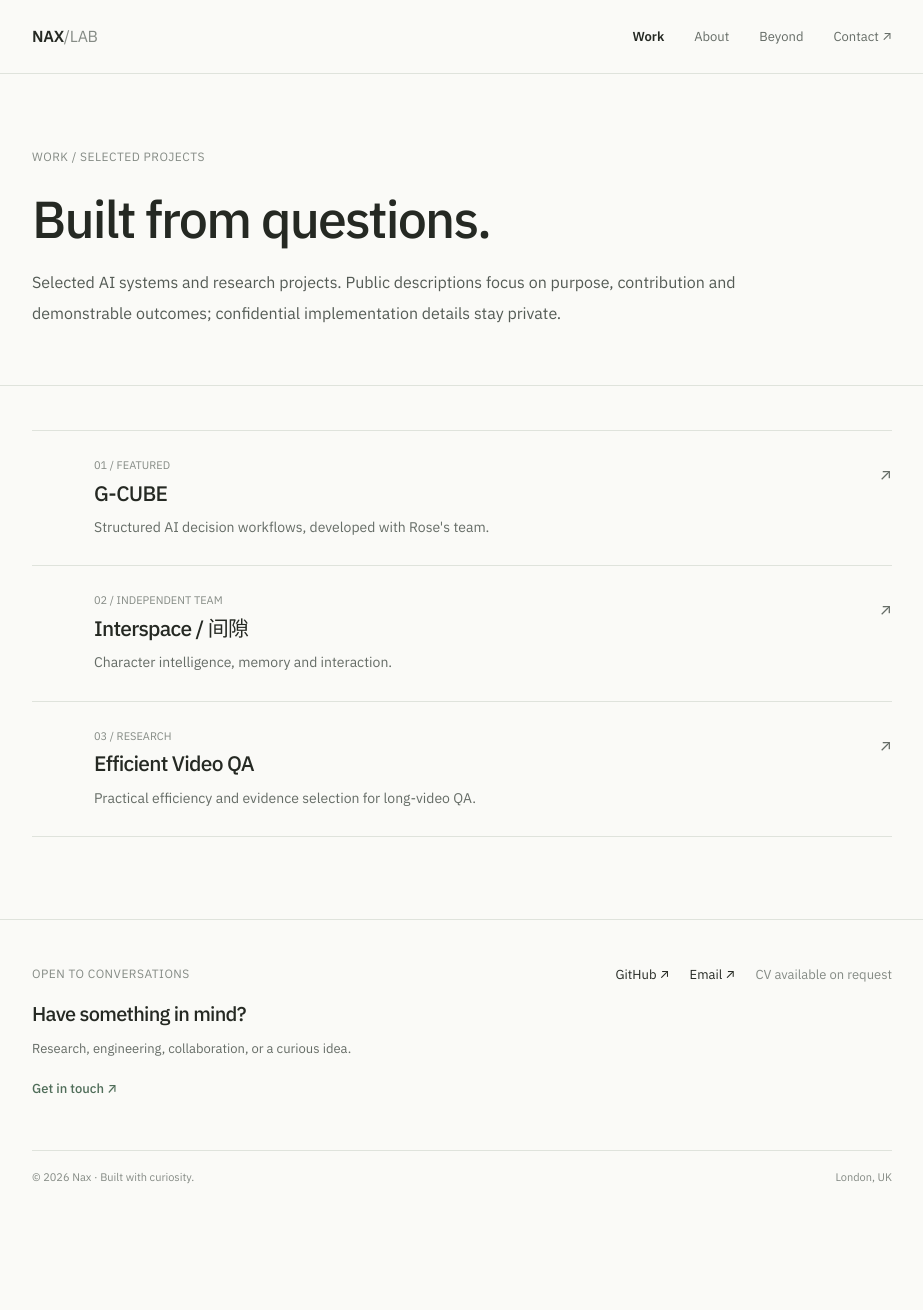
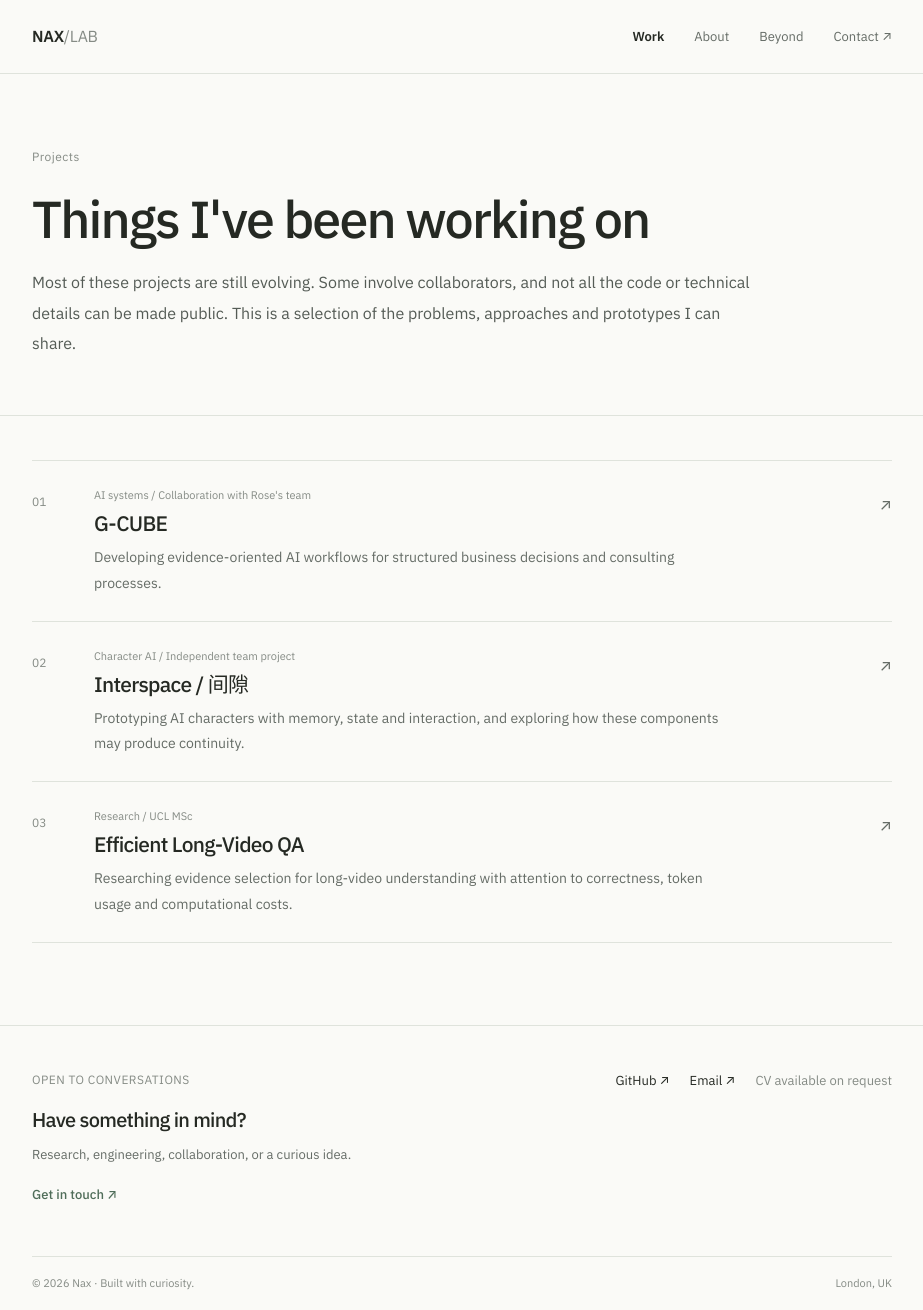
Before and after one commit to naxgotomakeit/naxgotomakeit.github.io, a Jekyll site: the page built from projects.html, in a window 1280 px wide. Shown: the whole page, without its empty margins (178-1101 px from the left). Built offline with Jekyll 4.4.1, drawn with Linux system fonts in a browser that asks for light colours; before the commit the page ends 1204 px from its top, so only the background shows below that.

Commit message:
feat: simplify work into text-led project index

```diff
--- a/projects.html
+++ b/projects.html
@@ -4,8 +4,9 @@ title: Work
 section: work
 permalink: /work/
 ---
-<section class="page wrap"><p class="kicker">WORK / SELECTED PROJECTS</p><h1>Built from <em>questions.</em></h1><p class="lead">Selected AI systems and research projects. Public descriptions focus on purpose, contribution and demonstrable outcomes; confidential implementation details stay private.</p></section>
+<section class="page wrap"><p class="kicker">Projects</p><h1>Things I've been working on</h1><p class="lead">Most of these projects are still evolving. Some involve collaborators, and not all the code or technical details can be made public. This is a selection of the problems, approaches and prototypes I can share.</p></section>
 <section class="section"><div class="wrap cards">
-<a class="project-card featured" href="{{ '/work/g-cube/' | relative_url }}"><div class="visual gcube"><div class="nodes"><b>Evidence</b><b>G-CUBE</b><b>Decisions</b></div></div><div class="card-copy"><span class="label">01 / FEATURED</span><h3>G-CUBE</h3><p>Structured AI decision workflows, developed with Rose's team.</p><div class="card-foot"><span>AI systems development</span><span>View ↗</span></div></div></a>
-<a class="project-card" href="{{ '/work/interspace/' | relative_url }}"><div class="visual interspace"><span class="planet"></span></div><div class="card-copy"><span class="label">02 / INDEPENDENT TEAM</span><h3>Interspace / 间隙</h3><p>Character intelligence, memory and interaction.</p><div class="card-foot"><span>Collaborative project</span><span>View ↗</span></div></div></a>
-<a class="project-card" href="{{ '/work/video-qa/' | relative_url }}"><div class="visual video"><span class="film"><i></i><i></i><i></i></span></div><div class="card-copy"><span class="label">03 / RESEARCH</span><h3>Efficient Video QA</h3><p>Practical efficiency and evidence selection for long-video QA.</p><div class="card-foot"><span>UCL MSc research</span><span>View ↗</span></div></div></a></div></section>
+<a class="project-card" data-index="01" href="{{ '/work/g-cube/' | relative_url }}"><div class="card-copy"><span class="label">AI systems / Collaboration with Rose's team</span><h3>G-CUBE</h3><p>Developing evidence-oriented AI workflows for structured business decisions and consulting processes.</p></div></a>
+<a class="project-card" data-index="02" href="{{ '/work/interspace/' | relative_url }}"><div class="card-copy"><span class="label">Character AI / Independent team project</span><h3>Interspace / 间隙</h3><p>Prototyping AI characters with memory, state and interaction, and exploring how these components may produce continuity.</p></div></a>
+<a class="project-card" data-index="03" href="{{ '/work/video-qa/' | relative_url }}"><div class="card-copy"><span class="label">Research / UCL MSc</span><h3>Efficient Long-Video QA</h3><p>Researching evidence selection for long-video understanding with attention to correctness, token usage and computational costs.</p></div></a>
+</div></section>
```
